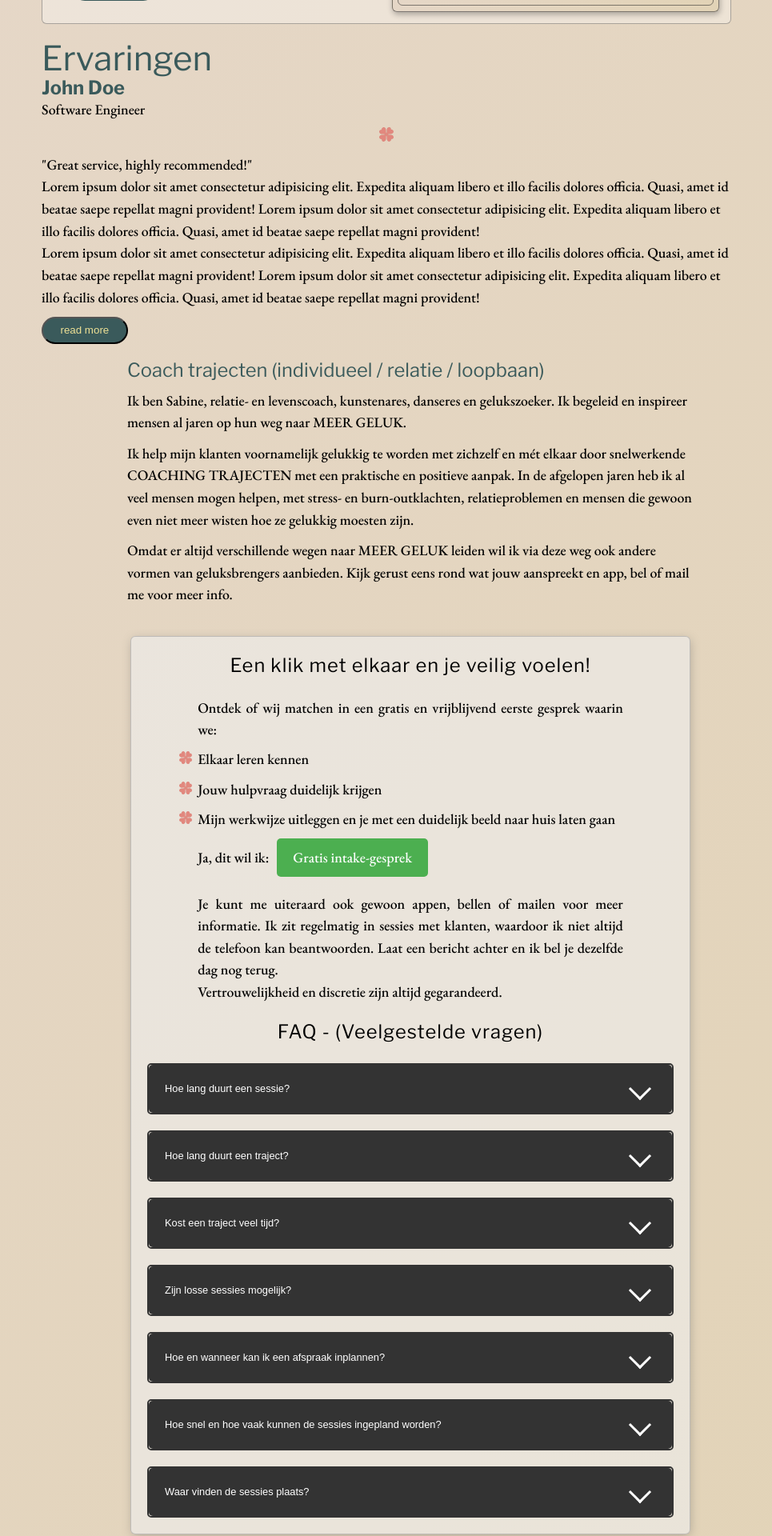
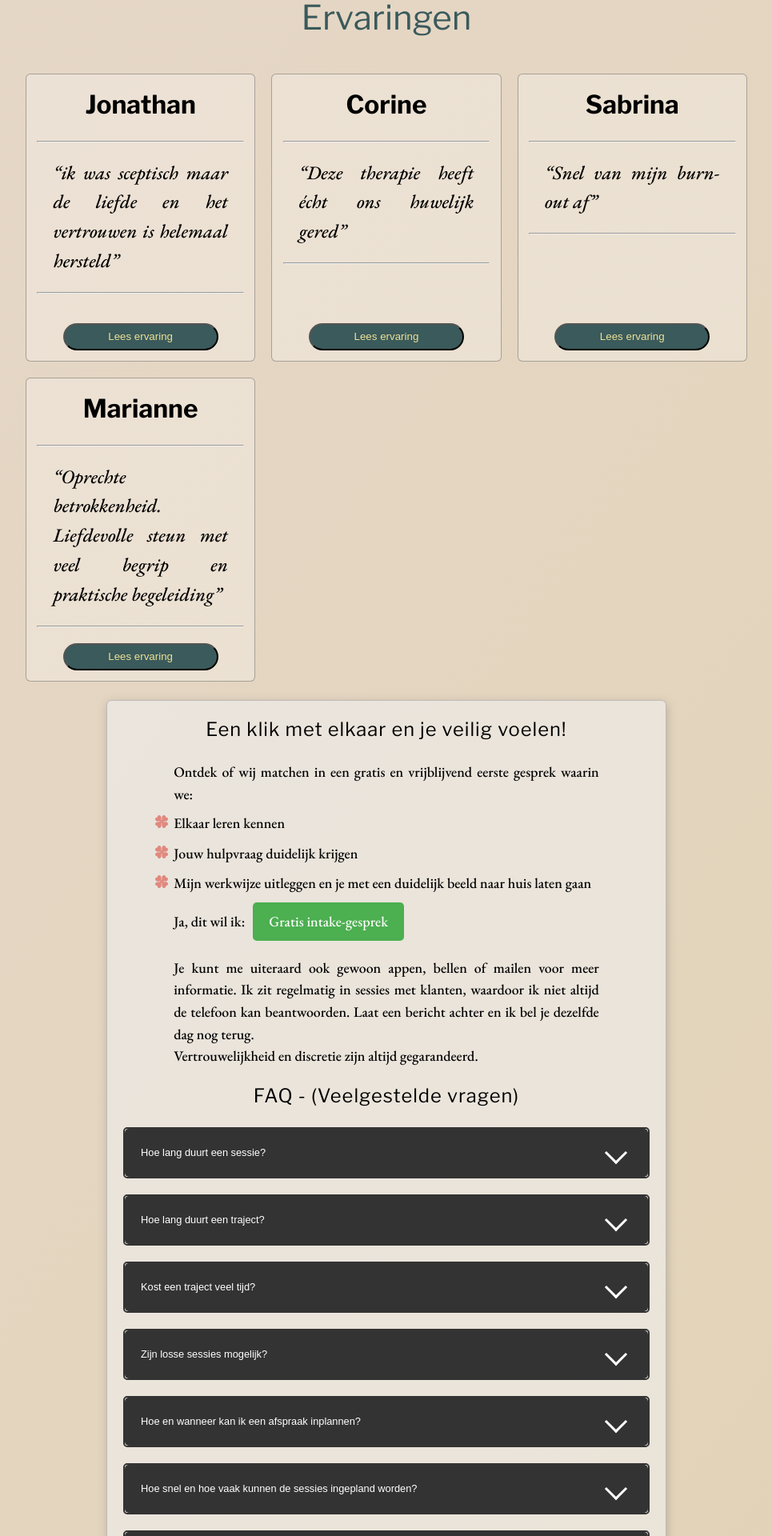
Before and after one commit to josvelema/meergeluk, a PHP site: page / in a window 1280 px wide. Shown: the part 1870-3790 px from the top of the page at 80% size, without its empty margins (127-1092 px from the left). Run offline with PHP 8.4, Linux system fonts and the light colour scheme; some libraries are stand-ins or nearby versions.

Commit message:
edit review container and cards

```diff
--- a/assets/css/style.css
+++ b/assets/css/style.css
@@ -328,7 +328,8 @@ all: unset;
 
 
 main {
-  display: grid;
+  /* display: grid;
+  width: 100%; */
   gap: var(--grid-gutter);
   /* position: relative;
   top: -10vh; */
@@ -336,7 +337,7 @@ main {
 
 section {
   max-width: var(--grid-max-width);
-  padding-inline: var(--grid-gutter);
+  /* padding-inline: var(--grid-gutter); */
   margin-inline: auto;
 }
 
@@ -487,7 +488,8 @@ footer {
 .coaching-trajecten {
   display: flex;
   flex-wrap: wrap;
-  gap: var(--space-m)
+  gap: var(--space-m);
+
 }
 
 
@@ -503,6 +505,8 @@ footer {
   place-items: center;
   background-color: #fff5;
 }
+
+
 
 .coaching-traject .coach-content,
 
@@ -612,7 +616,93 @@ inset: 0;
   margin-bottom: 1rem;
 }
 
-.coach-image.expanded .full-text {
+/* .coach-content.expanded .full-text {
+  max-height: 100%;
+  opacity: 1;
+  pointer-events: auto;
+} */
+
+.review-container,
+.faq-container {
+  margin-block: var(--space-xl);
+  /* border: 1px solid rgb(0,0,0,0.9); */
+}
+
+.review-container h2 {
+  text-align: center;
+  padding: var(--space-m);
+}
+
+.reviews {
+  display: grid;
+  grid-template-columns: repeat(auto-fit,minmax(min(30ch,40ch), 1fr));
+  grid-template-rows: repeat(auto-fit,min(360px,100%));
+ gap: var(--space-m);
+ margin-block: var(--space-l);
+}
+
+.review {
+   display: flex;
+
+  flex-direction: column;
+  align-items: center;
+  justify-content: center;
+
+  /* gap: var(--space-s); */
+  position: relative;
+  border: 1px solid #2225;
+  border-radius: 6px;
+  padding: var(--space-s);
+  width: 100%;
+  background-color: #fff4;
+  /* max-width: calc(250px - var(--space-s)); */
+  height: 100%;
+}
+
+.review-content {
+  display: flex;
+  flex-direction: column;
+  flex: 1;
+  width: 100%;
+}
+
+.review-content h3 {
+  font-size: var(--step-3);
+  text-align: center  ;
+}
+.review-quote {
+
+  flex-grow: 1;
+  height: 100%;
+}
+
+.review-content hr {
+  margin-block: var(--space-m);
+  width: 100%;
+  flex: 1;
+}
+
+.review-content .subtext {
+  font-style: italic;
+  font-size: var(--step-2);
+  text-align: justify;
+  padding-inline: var(--space-m);
+  /* flex: 1; */
+}
+
+.review .btn {
+  width: 75%;
+  /* margin: 0 auto; */
+  justify-self: end;
+  align-self: center;
+}
+
+button[data-read-more] {
+  flex: 1;
+}
+
+
+.review-content.expanded .full-text {
   max-height: 100%;
   opacity: 1;
   pointer-events: auto;
@@ -620,7 +710,7 @@ inset: 0;
 
 .read-more-btn,
 .close-btn {
-  margin-top: 1rem;
+  margin: 1rem auto;
 }
 
 
@@ -638,7 +728,7 @@ inset: 0;
   text-align: center;
 }
 
-.card-container {
+/* .card-container {
   display: flex;
   flex-wrap: wrap;
   gap: 2.5rem 3.5rem;
@@ -658,7 +748,7 @@ inset: 0;
   .card {
     flex: 1 1 28%;
   }
-}
+} */
 
 
 
@@ -774,7 +864,7 @@ border-top: 1px solid hsl(181, 22%, 41%);
     background-image: url(../img/close-up-portrait-kissing-couple-spending-morning-together.jpg);
 
   }
-  .header-container,.hero-h2 {
+  .header-container,.hero-h2,.profile-picture {
     /* margin-top: var(--step-5); */
     padding: var(--space-m);
     /* width: 100%; */
--- a/index.html
+++ b/index.html
@@ -162,7 +162,7 @@
             />
             <h3>Sabine Bezemer</h3>
             <p>Relatie- en levenscoach</p>
-            <p></p>
+
           </div>
         </div>
         <!-- <div class="container cta">
@@ -220,7 +220,7 @@
           <h2>Coaching & begeleiding trajecten</h2>
         </div>
         <article class="coaching">
-          <div class="coach-content">
+          <div class="coac-contenth">
             <h3 class="h2">Werk geluk</h3>
             <p class="subtext">Ontdek waar je passie en talent samenkomen!</p>
             <div class="clover">
@@ -373,50 +373,157 @@
 
 
          </section>
-      <section class="container" aria-labelledby="review">
+
+      <section class="container review-container" aria-labelledby="review">
         <h2 class="sr-only" id="cards">Ervaringen/h2>
         <h2 class="h2">Ervaringen</h2>
-        <div class="card-container">
-          <article class="review-card">
+        <div class="reviews">
+
+          <article class="review">
             <div class="review-content">
-              <h3 class="h3">John Doe</h3>
-              <p class="subtext">Software Engineer</p>
-              <div class="clover">
-                <img src="assets/svg/clover.svg" alt="Clover symbol" />
+              <h3>Jonathan</h3>
+              <div class="review-quote">
+                <hr>
+                <p class="subtext">“ik was sceptisch maar de liefde en het vertrouwen is helemaal hersteld”</p>
+                <hr>
               </div>
-              <p class="short-review">
-                "Great service, highly recommended!"
+              <button class="btn btn--accent" href="eigengeluk.html" data-read-more>Lees ervaring</button>
+
+              <div class="full-text">
+                <div class="full-text-content">
+                  <p>
+                    Ik heb samen met mijn vrouw relatietherapie gevolgd bij Sabine. In het begin was ik er sceptisch over
+maar ik ben heel blij dat ik het toch gedaan heb. Na een kort traject is mijn relatie met mijn vrouw
+veel beter geworden en daar ben ik Sabine heel dankbaar voor. De liefde en het vertrouwen is weer
+helemaal terug. Ik vind Sabine een prettige therapeut die in een rustige en fijne sfeer alles kan
+doorzien en uitleggen.
                   </p>
-              <div class="long-review">
-                <p>
-                  Lorem ipsum dolor sit amet consectetur adipisicing elit. Expedita
-                  aliquam libero et illo facilis dolores officia. Quasi, amet id
-                  beatae saepe repellat magni provident! Lorem ipsum dolor sit amet
-                  consectetur adipisicing elit. Expedita aliquam libero et illo
-                  facilis dolores officia. Quasi, amet id beatae saepe repellat
-                  magni provident!
-                </p>
-                <p>
-                  Lorem ipsum dolor sit amet consectetur adipisicing elit. Expedita
-                  aliquam libero et illo facilis dolores officia. Quasi, amet id
-                  beatae saepe repellat magni provident! Lorem ipsum dolor sit amet
-                  consectetur adipisicing elit. Expedita aliquam libero et illo
-                  facilis dolores officia. Quasi, amet id beatae saepe repellat
-                  magni provident!
-                </p>
-              </div>
-              <button class="btn btn--accent read-more-btn">
-                read more
+                  <button class="btn btn--accent close-btn" data-close>
+                    sluit
                   </button>
                 </div>
+              </div>
+            </div>
+
+
           </article>
+
+          <article class="review">
+            <div class="review-content">
+              <h3>Corine</h3>
+              <div class="review-quote">
+                <hr>
+                <p class="subtext">“Deze therapie heeft écht ons huwelijk gered”</p>
+                <hr>
+              </div>
+
+              <button class="btn btn--accent" href="eigengeluk.html" data-read-more>Lees ervaring</button>
+
+              <div class="full-text">
+                <div class="full-text-content">
+                  <p>
+
+                    Mijn man en ik zaten in een behoorlijke huwelijksdip. We zagen eigenlijk al geen uitkomst meer maar
+                    hebben toch besloten een relatie traject bij Meer Geluk (Sabine) te starten. We waren beide
+                    sceptisch over het resultaat maar het was het proberen waard. We hebben de sessies als positief en
+                    heel mooi ervaren. Enkele sessies los van elkaar en enkele sessies samen. We zijn elkaar weer leren
+                    verstaan en begrijpen. De therapie gaf nieuwe inzichten en een andere denkwijze. Ik kan echt zeggen
+                    dat deze therapie ons huwelijk gered heeft. Sabine zelf is een prettige, warme en liefdevolle vrouw.
+                    Zowel mijn man en ik voelden ons snel op ons gemak. Ik ben nog elke dag blij dat wij voor dit traject
+                    hebben gekozen.
+                  </p>
+                  <button class="btn btn--accent close-btn" data-close>
+                    sluit
+                  </button>
+                </div>
+              </div>
+
+            </div>
+
+
+          </article>
+
+          <article class="review">
+            <div class="review-content">
+              <h3>Sabrina</h3>
+              <div class="review-quote">
+                <hr>
+                <p class="subtext">“Snel van mijn burn-out af”</p>
+                <hr>
+              </div>
+
+              <button class="btn btn--accent" href="eigengeluk.html" data-read-more>Lees ervaring</button>
+
+              <div class="full-text">
+                <div class="full-text-content">
+                  <p>
+
+                    Ik zat heel erg met mezelf in de knoop. Ik haalde geen plezier meer uit mijn werk, naar de huisarts
+                    geweest en die vertelde mij dat ik een burn-out had… en nu? Via een goede kennis van mij ben ik in
+                    contact gekomen met Sabine. Ik ben een persoon die alles wegstopt en niet graag over mijn
+                    gevoelens praat. Na onze eerste ontmoeting voelde ik mij direct op mijn gemak en vond ik het
+                    makkelijk om over mijn problemen te praten. Ik heb veel over mezelf geleerd tijdens onze sessies en
+                    zijn wij er samen achter gekomen waar mijn knelpunten liggen en zijn wij daar heel diep op in
+                    gegaan. De sessies waren vaak intens en confronterend maar voor mij heel goed om alles te leren
+                    voelen en eruit te gooien. Inmiddels heb ik al een maand een nieuwe baan, super erg naar mijn zin
+                    en voel ik dat ik sterk in mijn schoenen sta met elke beslissing die ik neem. Als ik deze hulp niet had
+                    gezocht had ik deze stappen niet durven zetten. Binnen 8 sessies voel ik mij een heel ander mens! Ik
+                    ben super blij en dankbaar voor de hulp die ik heb gekregen van Sabine. Ik zou het iedereen
+                    aanraden die het even niet meer weet hoe je uit die vervelende sleur komt. Je komt erachter dat de
+                    problemen die je denkt te hebben toch dieper zitten dan dat jij zelf had gedacht. En dankzij de hulp
+                    van Sabine kan jij weer jezelf terug vinden. Lieve Sabine, nogmaals heel erg bedankt voor je hulp en
+                    steun! Je bent een topper.
+                  </p>
+                  <button class="btn btn--accent close-btn" data-close>
+                    sluit
+                  </button>
+                </div>
+              </div>
+            </div>
+
+
+          </article>
+          <article class="review">
+            <div class="review-content">
+              <h3>Marianne</h3>
+              <div class="review-quote">
+                <hr>
+                <p class="subtext">“Oprechte betrokkenheid. Liefdevolle steun met veel begrip en praktische begeleiding”</p>
+                <hr>
+              </div>
+
+              <button class="btn btn--accent" href="eigengeluk.html" data-read-more>Lees ervaring</button>
+
+              <div class="full-text">
+                <div class="full-text-content">
+                  <p>
+
+                    Ik vind het fantastisch hoe je het allemaal doet. Je oprechte betrokkenheid is duidelijk voelbaar. Je
+                    weet de juiste snaar te raken en gaat respectvol om met mijn emoties. Ook na de sessies, die soms
+                    best pittig zijn, merk ik dat je liefdevol en ondersteunend omgaat met mijn gevoelens. Het contact
+                    tussen de sessies door zijn een grote steun geweest. En je staat altijd klaar om me te woord te staan
+                    en me te steunen op moeilijke momenten. Ik ben je heel dankbaar voor je vasthoudende
+                    betrokkenheid. Ik hoop oprecht dat veel mensen die hulp nodig hebben hun weg naar jouw zullen
+                    vinden. Een therapeut die zich zo liefdevol en oprecht inzet voor haar medemens is voor mij een
+                    engel!
+                  </p>
+                  <button class="btn btn--accent close-btn" data-close>
+                    sluit
+                  </button>
+                </div>
+              </div>
+            </div>
+
+
+          </article>
+
 
         </div>
       </section>
       <section
-        class="container--sm moons fade-up"
-        aria-labelledby="moons"
-        id="contact"
+        class="container moons fade-up"
+        aria-labelledby="Over Meer Geluk"
+        id="contact" style="display: none;"
       >
         <h3 class="h2" id="moons">
           Coach trajecten (individueel / relatie / loopbaan)
@@ -442,6 +549,7 @@
 
       <!-- faq section -->
 
+      <section class="faq-container container">
         <div class="faq-section">
           <div class="cta-section">
             <h3 class="faq-heading">Een klik met elkaar en je veilig voelen!</h3>
@@ -459,7 +567,6 @@
             <p>Vertrouwelijkheid en discretie zijn altijd gegarandeerd.</p>
           </div>
           <h3 class="faq-heading">FAQ - (Veelgestelde vragen)</h3>
-
           <div class="faq-items" role="list">
             <div class="faq-item" role="listitem">
               <button class="faq-question" aria-expanded="false" aria-controls="faq-answer-1">Hoe lang duurt een sessie?<span class="arrow"></span></button>
@@ -518,11 +625,10 @@ Maar we kunnen ook bij jou thuis afspreken. Na het eerste gesprek op één van d
         Drechtsteden, kunnen we de mogelijkheden bespreken om bij jou thuis af te spreken.
               </div>
             </div>
-
-
           </div>
         </div>
 
+      </section>
 
 
       <!-- end of faq section -->
@@ -561,14 +667,14 @@ Drechtsteden, kunnen we de mogelijkheden bespreken om bij jou thuis af te spreke
         });
         readMoreButtons.forEach(button => {
           button.addEventListener('click', () => {
-            const coachImage = button.closest('.coaching').querySelector('.coach-image');
+            const coachImage = button.closest('.review').querySelector('.review-content');
             coachImage.classList.add('expanded');
           });
         });
 
         closeButtons.forEach(button => {
           button.addEventListener('click', () => {
-            const coachImage = button.closest('.coaching').querySelector('.coach-image');
+            const coachImage = button.closest('.review').querySelector('.review-content');
             coachImage.classList.remove('expanded');
           });
         });
```
Lines whose indentation alone changed are shown as unchanged.
